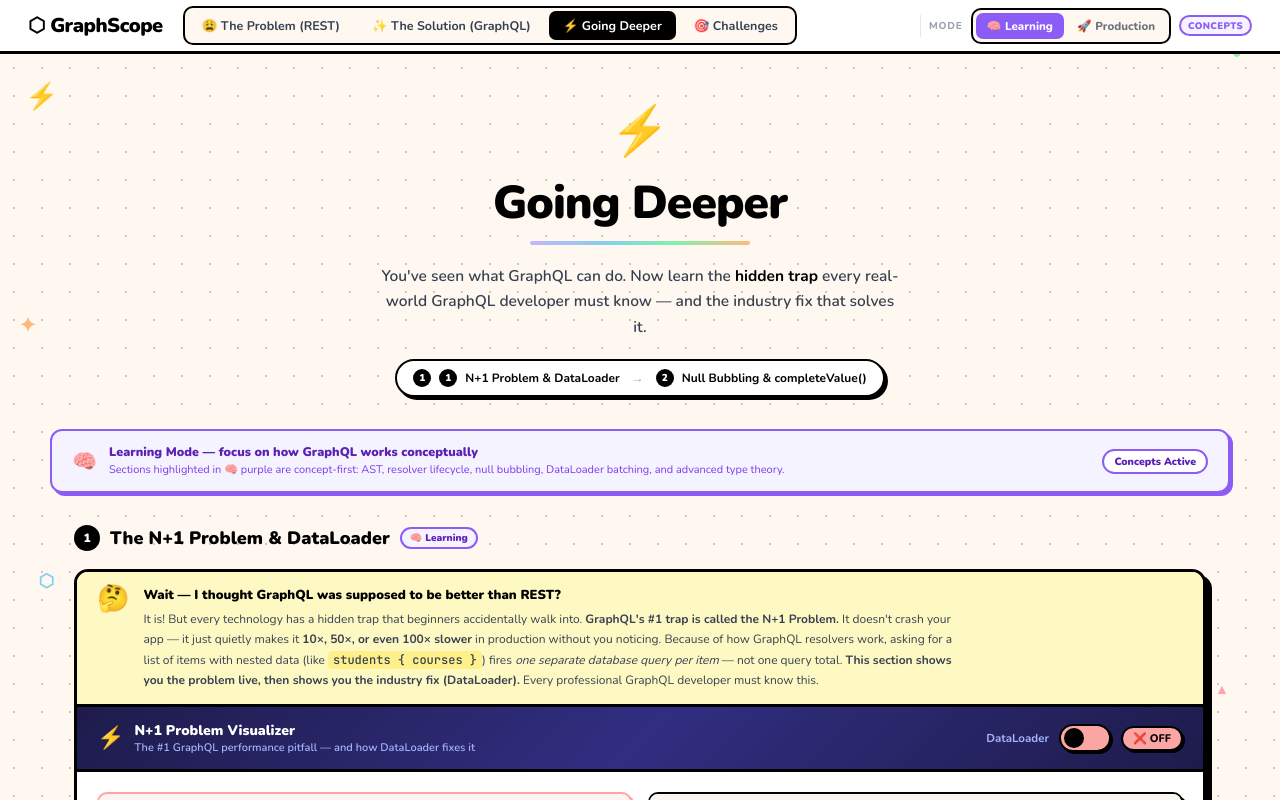
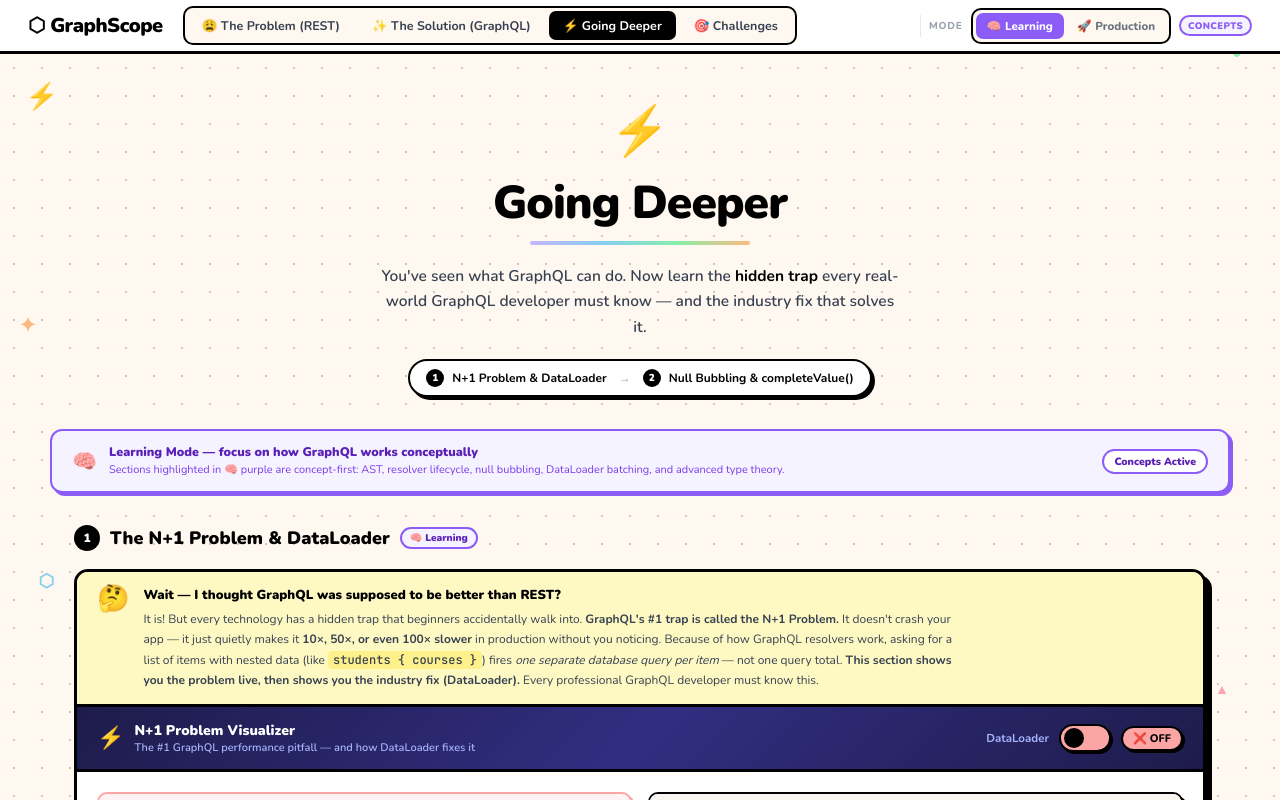
Before and after one commit to AyushPatil615/GQLens, a React (Vite) app in the folder client/: page / in a window 1280 px wide. Both pictures are taken after a click on the button "⚡ Going Deeper". Shown: the top 800 px of the page. Built offline with nearby package versions, Linux system fonts and the light colour scheme.

Commit message:
fix: remove duplicate breadcrumb number in GoingDeeper hero

```diff
--- a/client/src/components/GoingDeeper/GoingDeeper.tsx
+++ b/client/src/components/GoingDeeper/GoingDeeper.tsx
@@ -128,7 +128,6 @@ export function GoingDeeper() {
             display: 'inline-flex', alignItems: 'center', justifyContent: 'center',
             fontSize: 10, fontWeight: 900,
           }}>1</span>
-          <span style={{ background: '#000', color: '#fff', borderRadius: '50%', width: 18, height: 18, display: 'inline-flex', alignItems: 'center', justifyContent: 'center', fontSize: 10, fontWeight: 900 }}>1</span>
           N+1 Problem &amp; DataLoader
           <span style={{ margin: '0 4px', color: '#9CA3AF' }}>→</span>
           <span style={{ background: '#000', color: '#fff', borderRadius: '50%', width: 18, height: 18, display: 'inline-flex', alignItems: 'center', justifyContent: 'center', fontSize: 10, fontWeight: 900 }}>2</span>
```
